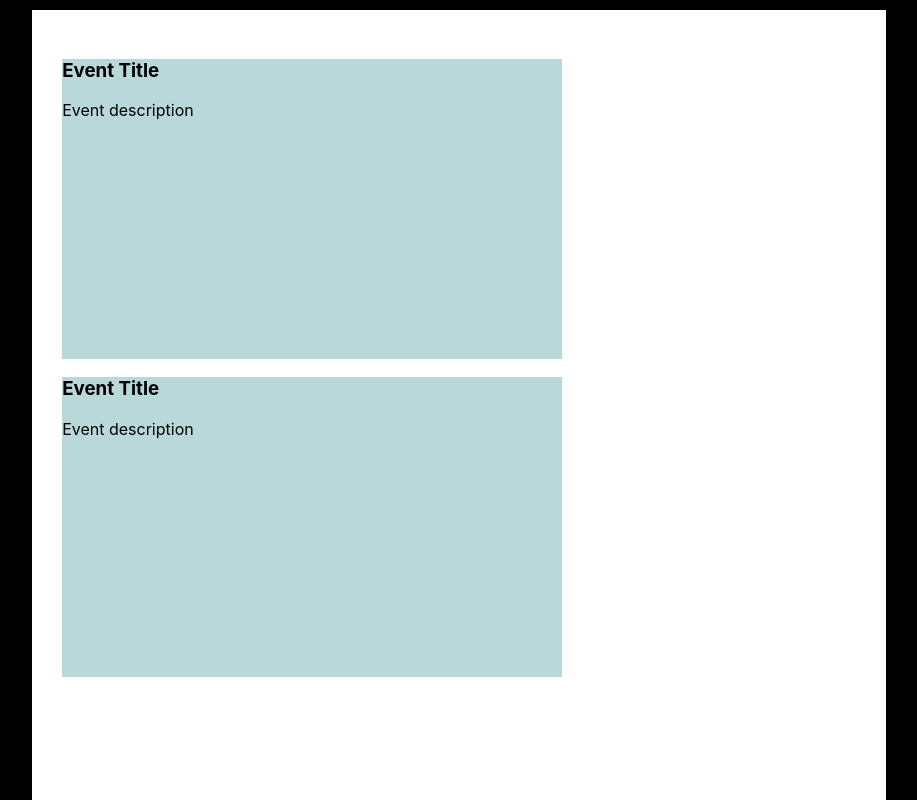
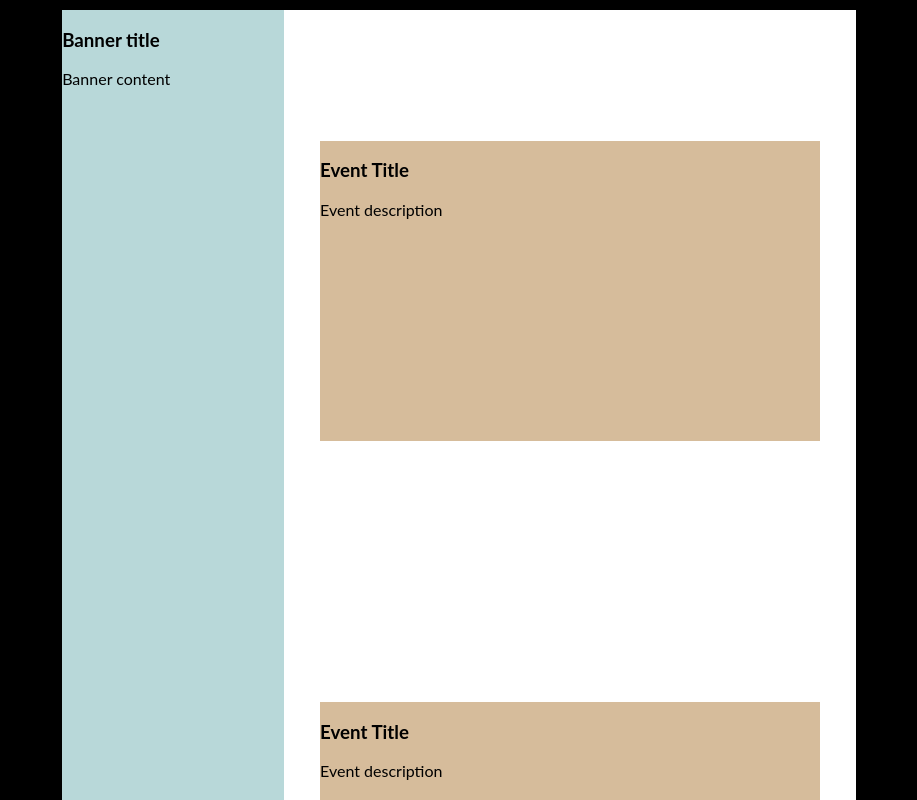
Before and after one commit to TamsinHuggins/react-cv, a React (Create React App) app: page / in a window 1280 px wide. Shown: the top 800 px of the page, without its empty margins (181-1098 px from the left). Built offline with nearby package versions, Linux system fonts and the light colour scheme.

Commit message:
Added a banner and and added a container for the cv event boxes. Added flexbox styling for the layout

```diff
--- a/src/App.css
+++ b/src/App.css
@@ -9,7 +9,18 @@
   height: 297mm;
   margin: 0 auto;
   background-color: white;
-  padding: 30px;
+  font-family: "Lato", sans-serif;
+  display: flex;
+  flex-direction: row;
+}
+
+.eventContainer {
+  width: 72%;
+  height: 100%;
+  display: flex;
+  flex-direction: column;
+  align-items: center;
+  justify-content: space-around;
 }
 .App-logo {
   height: 40vmin;
--- a/src/App.js
+++ b/src/App.js
@@ -1,13 +1,17 @@
 import logo from "./logo.svg";
 import "./App.css";
 import CvEvent from "./CvEvent/cvevent.jsx";
+import Banner from "./Banner/banner.jsx";
 
 function App() {
   return (
     <div className="App">
       <div className="A4Page">
-        <CvEvent />
-        <CvEvent />
+        <Banner />
+        <div className="eventContainer">
+          <CvEvent />
+          <CvEvent />
+        </div>
       </div>
     </div>
   );
--- /dev/null
+++ b/src/Banner/banner.css
@@ -0,0 +1,6 @@
+.Banner {
+  text-align: left;
+  width: 28%;
+  height: 100%;
+  background-color: rgb(184, 216, 217);
+}
--- /dev/null
+++ b/src/Banner/banner.jsx
@@ -0,0 +1,21 @@
+import React from "react";
+//import css file
+import "./banner.css";
+
+const Banner = () => {
+  // return a div element
+  const myBanner = (
+    <div className="Banner">
+      <div>
+        <h3>Banner title</h3>
+      </div>
+      <div>
+        <p>Banner content</p>
+      </div>
+    </div>
+  );
+  return myBanner;
+};
+
+// export the component
+export default Banner;
--- a/src/CvEvent/cvevent.css
+++ b/src/CvEvent/cvevent.css
@@ -2,5 +2,5 @@
   text-align: left;
   width: 500px;
   height: 300px;
-  background-color: rgb(184, 216, 217);
+  background-color: rgb(214, 188, 155);
 }
```
